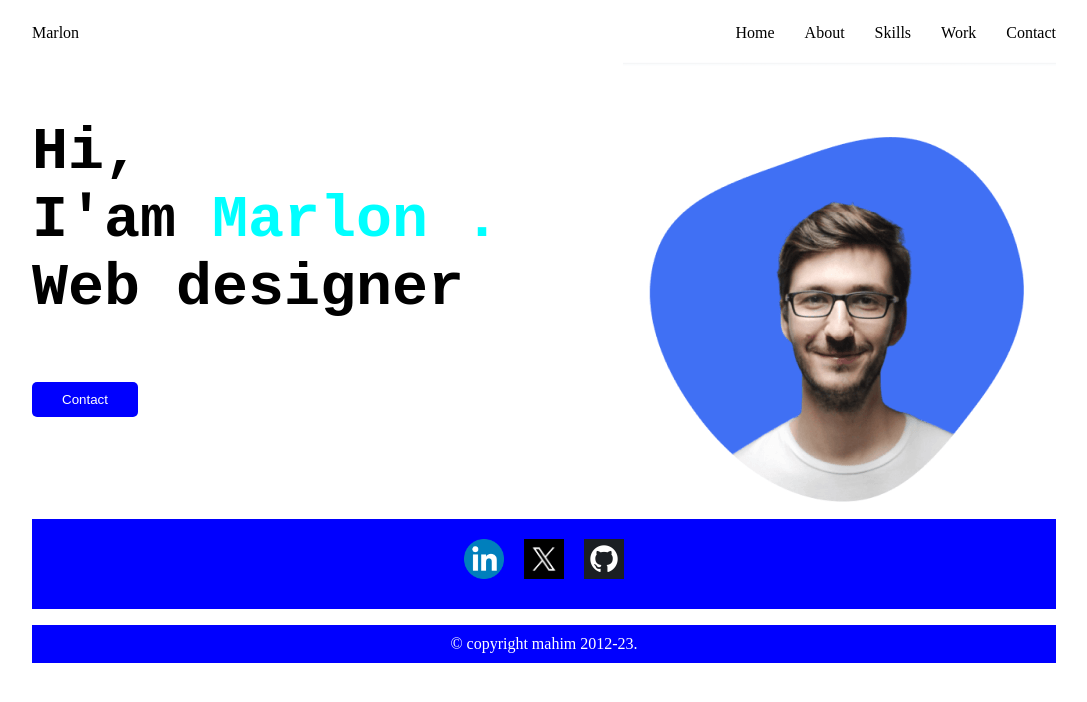
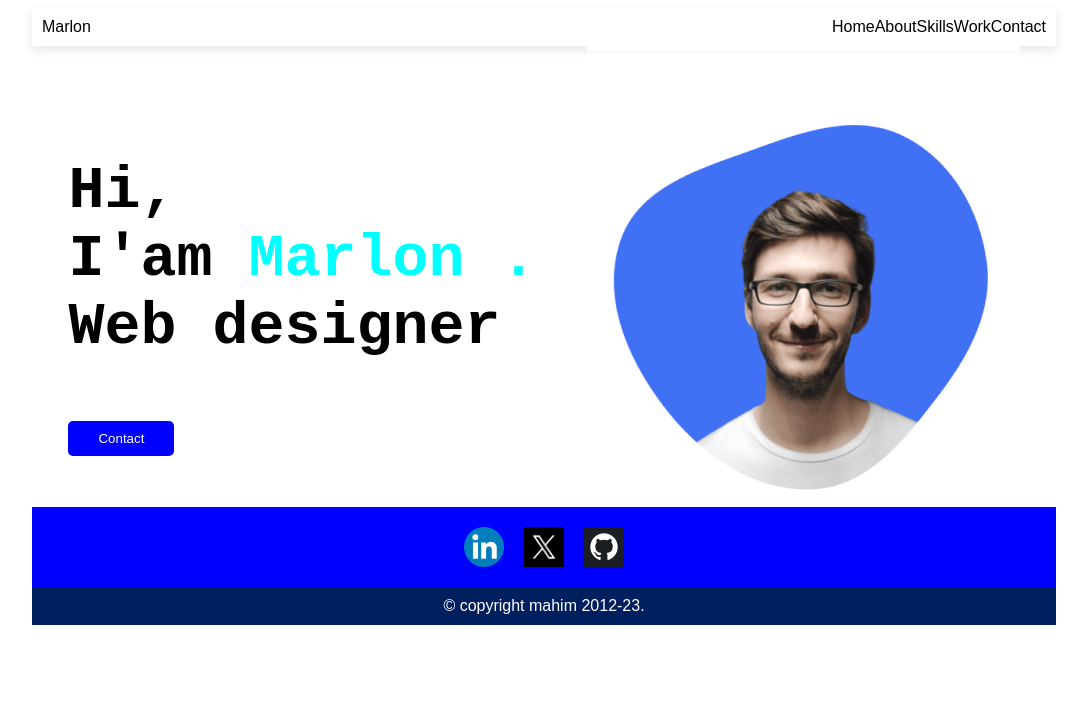
Before and after one commit to sakawatm/basicportfolio, a plain HTML site: page index.html in a window 1280 px wide. Shown: the whole page, without its empty margins (96-1183 px from the left). Drawn offline with Linux system fonts and the light colour scheme.

Commit message:
Update style.css

```diff
--- a/style.css
+++ b/style.css
@@ -1,48 +1,59 @@
-.menubar{
-    display: flex;
-    justify-content: space-evenly;
-    column-gap: 30px;
-    list-style-type: none;
-
-}
-body{
+body {
     margin-left: 10%;
     margin-right: 10%;
+    font-family: Arial, sans-serif;
 }
-.header{
+.header {
     display: flex;
     justify-content: space-between;
     align-items: center;
-    list-style-type: none;
-    box-shadow: 100px;
+    box-shadow: 0px 4px 10px rgba(0, 0, 0, 0.1);
+    padding: 10px;
 }
 
-.name{
-    color:aqua
+.menubar {
+    display: flex;
+    justify-content: space-evenly;
+    list-style-type: none;
+    padding: 0;
+    margin: 0;
 }
-.container{
+
+.container {
     display: flex;
-    justify-content: space-between;
+    justify-content: center;
+    align-items: center;
+    gap: 50px;
+    flex-wrap: wrap;
 }
-.h1{
-    /* align-content: center; */
+
+.h1 {
     font-size: 60px;
-    /* padding-left: 10%; */
 }
-.btn{
-  padding:10px 30px 10px 30px;
-  border-radius: 5px;
-  border: none;
-  background-color: blue;
-  color:white;
 
+.name {
+    color: aqua;
+}
+
+.btn {
+    padding: 10px 30px;
+    border-radius: 5px;
+    border: none;
+    background-color: blue;
+    color: white;
+    cursor: pointer;
+    transition: background 0.3s;
+}
+
+.btn:hover {
+    background-color: darkblue;
 }
 .ftr {
     display: flex;
     justify-content: center;
     align-items: center;
     gap: 20px;
-    padding: 20px;
+    padding: 20px 0;
     background: blue;
 }
 
@@ -55,17 +66,17 @@ body{
 .ftr img {
     width: 40px;
     height: auto;
-    margin-bottom: 10px;
     transition: transform 0.3s ease-in-out;
 }
 
 .ftr img:hover {
     transform: scale(1.1);
 }
-.copyright{
 
+.copyright {
     padding: 10px;
     text-align: center;
-    background-color: blue;
+    background-color: #001f5f;
     color: white;
+    margin: 0;
 }
```
